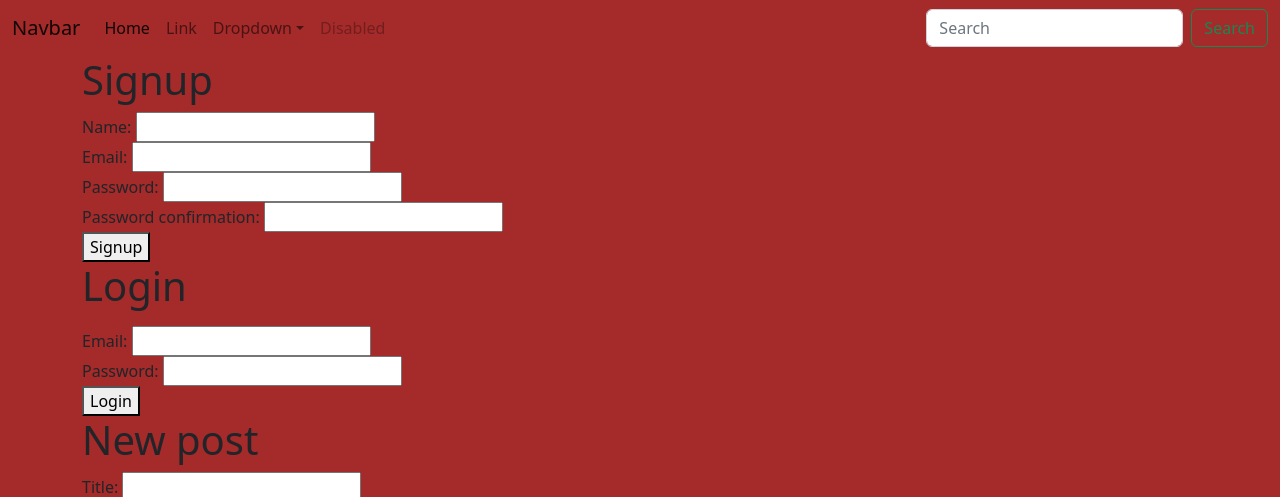
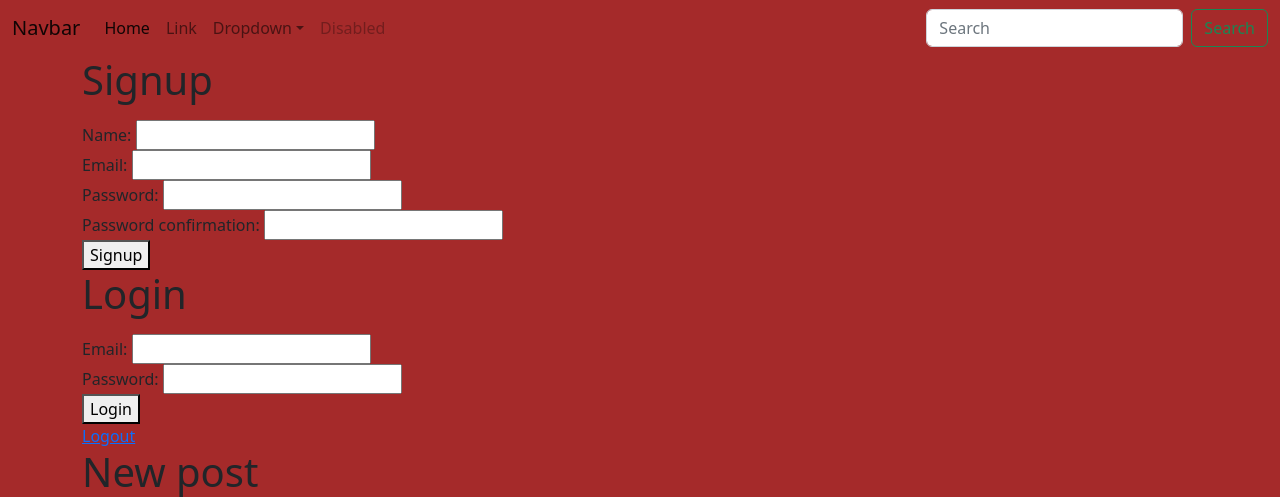
Before and after one commit to miray15/blog-frontend, a React (Vite) app: page / in a window 1280 px wide. Shown: the top 497 px of the page. Built offline with nearby package versions, Linux system fonts and the light colour scheme.

Commit message:
add login, logout, and signup syntax from guide

```diff
--- a/src/Content.jsx
+++ b/src/Content.jsx
@@ -3,6 +3,7 @@
 import { PostsIndex } from "./PostsIndex";
 import { useState } from "react";
 import { Login } from "./Login";
+import { LogoutLink } from "./LogoutLink";
 
 export function Content() {
             const [posts, setPosts] = useState([
@@ -30,6 +31,7 @@
     <div className="container">
       <Signup />
       <Login />
+      <LogoutLink />
       <PostsNew />
       <PostsIndex post={posts} />
 
--- a/src/Login.jsx
+++ b/src/Login.jsx
@@ -1,22 +1,23 @@
+import axios from "axios";
 import { useState } from "react";
-import { Axios } from "axios";
 
 const jwt = localStorage.getItem("jwt");
 if (jwt) {
-  Axios.defaults.headers.common["Authorization"] = `Bearer ${jwt}`;
+  axios.defaults.headers.common["Authorization"] = `Bearer ${jwt}`;
 }
-export function Login () {
+
+export function Login() {
   const [errors, setErrors] = useState([]);
 
   const handleSubmit = (event) => {
     event.preventDefault();
     setErrors([]);
     const params = new FormData(event.target);
-    Axios
+    axios
       .post("http://localhost:3000/sessions.json", params)
       .then((response) => {
         console.log(response.data);
-        Axios.defaults.headers.common["Authorization"] = "Bearer " + response.data.jwt;
+        axios.defaults.headers.common["Authorization"] = "Bearer " + response.data.jwt;
         localStorage.setItem("jwt", response.data.jwt);
         event.target.reset();
         window.location.href = "/"; // Change this to hide a modal, redirect to a specific page, etc.
@@ -46,5 +47,4 @@
       </form>
     </div>
   );
-
 }
--- /dev/null
+++ b/src/LogoutLink.jsx
@@ -0,0 +1,16 @@
+import axios from "axios";
+
+export function LogoutLink() {
+  const handleClick = (event) => {
+    event.preventDefault();
+    delete axios.defaults.headers.common["Authorization"];
+    localStorage.removeItem("jwt");
+    window.location.href = "/";
+  };
+
+  return (
+    <a href="#" onClick={handleClick}>
+      Logout
+    </a>
+  );
+}
--- a/src/Signup.jsx
+++ b/src/Signup.jsx
@@ -1,20 +1,46 @@
+import axios from "axios";
+import { useState } from "react";
 
 export function Signup() {
+  const [errors, setErrors] = useState([]);
+
+  const handleSubmit = (event) => {
+    event.preventDefault();
+    setErrors([]);
+    const params = new FormData(event.target);
+    axios
+      .post("http://localhost:3000/users.json", params)
+      .then((response) => {
+        console.log(response.data);
+        event.target.reset();
+        window.location.href = "/"; // Change this to hide a modal, redirect to a specific page, etc.
+      })
+      .catch((error) => {
+        console.log(error.response.data.errors);
+        setErrors(error.response.data.errors);
+      });
+  };
+
   return (
     <div id="signup">
       <h1>Signup</h1>
-      <form>
+      <ul>
+        {errors.map((error) => (
+          <li key={error}>{error}</li>
+        ))}
+      </ul>
+      <form onSubmit={handleSubmit}>
         <div>
-          Name: <input type="text" />
+          Name: <input name="name" type="text" />
         </div>
         <div>
-          Email: <input type="email" />
+          Email: <input name="email" type="email" />
         </div>
         <div>
-          Password: <input type="password" />
+          Password: <input name="password" type="password" />
         </div>
         <div>
-          Password confirmation: <input type="password" />
+          Password confirmation: <input name="password_confirmation" type="password" />
         </div>
         <button type="submit">Signup</button>
       </form>
```
